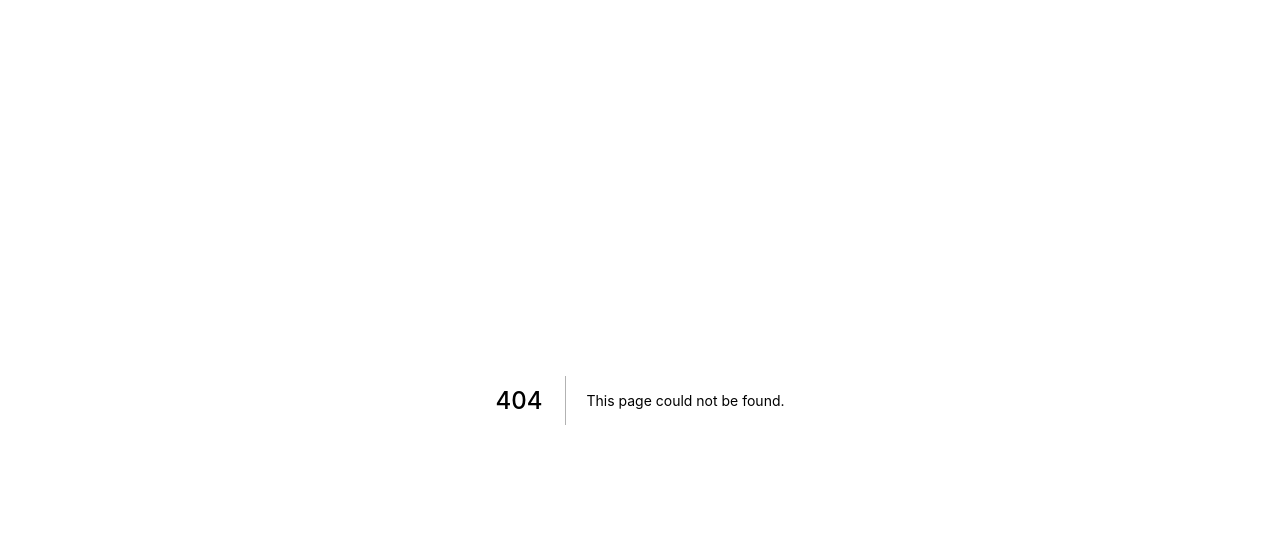
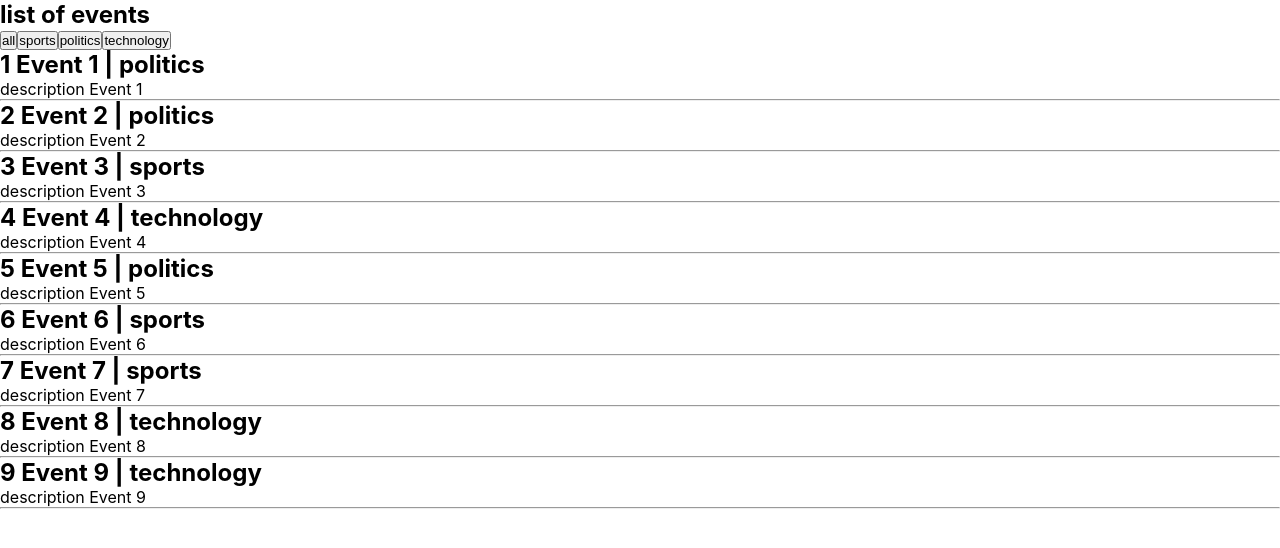
Before and after one commit to armin-bkh/learn-next.js, a Next.js app: page /events in a window 1280 px wide. Before the commit this address had no page. Shown: the top 548 px of the page. Built offline with nearby package versions, Linux system fonts and the light colour scheme; data requests are answered from the project's data file.

Commit message:
combine client-side rendering and pre-rendering SSR for events page

```diff
--- a/database/db.json
+++ b/database/db.json
@@ -1,4 +1,63 @@
 {
+  "events": [
+    {
+      "id": 1,
+      "title": "Event 1",
+      "description": "description Event 1",
+      "category": "politics",
+      "date": "2020"
+    },
+    {
+      "id": 2,
+      "title": "Event 2",
+      "description": "description Event 2",
+      "category": "politics",
+      "date": "2018"
+    },{
+      "id": 3,
+      "title": "Event 3",
+      "description": "description Event 3",
+      "category": "sports",
+      "date": "2020"
+    },{
+      "id": 4,
+      "title": "Event 4",
+      "description": "description Event 4",
+      "category": "technology",
+      "date": "2015"
+    },{
+      "id": 5,
+      "title": "Event 5",
+      "description": "description Event 5",
+      "category": "politics",
+      "date": "2020"
+    },{
+      "id": 6,
+      "title": "Event 6",
+      "description": "description Event 6",
+      "category": "sports",
+      "date": "2021"
+    },{
+      "id": 7,
+      "title": "Event 7",
+      "description": "description Event 7",
+      "category": "sports",
+      "date": "2012"
+    },{
+      "id": 8,
+      "title": "Event 8",
+      "description": "description Event 8",
+      "category": "technology",
+      "date": "2018"
+    },{
+      "id": 9,
+      "title": "Event 9",
+      "description": "description Event 9",
+      "category": "technology",
+      "date": "2020"
+    }
+  ]
+  ,
   "dashboard": {
     "view": 115,
     "posts": 22,
--- /dev/null
+++ b/pages/events.js
@@ -0,0 +1,59 @@
+import { useRouter } from "next/router";
+import { useState } from "react";
+
+export const getServerSideProps = async ({ query }) => {
+  const { category } = query;
+  const queryString = category ? `category=${category}` : "";
+  const data = await (
+    await fetch(`http://localhost:3001/events?${queryString}`)
+  ).json();
+
+  return {
+    props: {
+      events: data,
+    },
+  };
+};
+
+const EventList = ({ events }) => {
+  const [eventList, setEventList] = useState(events);
+  const router = useRouter();
+
+  const filterEventsHandler = async (filter) => {
+    if (filter === "all") {
+      const data = await (await fetch(`http://localhost:3001/events`)).json();
+      router.push(`/events`, undefined, { shallow: true });
+      setEventList(data);
+      return;
+    }
+    const data = await (
+      await fetch(`http://localhost:3001/events?category=${filter}`)
+    ).json();
+    setEventList(data);
+    router.push(`/events?category=${filter}`, undefined, { shallow: true });
+  };
+  return (
+    <section>
+      <h1>list of events</h1>
+      <button onClick={() => filterEventsHandler("all")}>all</button>
+      <button onClick={() => filterEventsHandler("sports")}>sports</button>
+      <button onClick={() => filterEventsHandler("politics")}>politics</button>
+      <button onClick={() => filterEventsHandler("technology")}>
+        technology
+      </button>
+      <ul>
+        {eventList.length ? eventList.map((event) => (
+          <li key={event.id}>
+            <h2>
+              {event.id} {event.title} | {event.category}
+            </h2>
+            <p>{event.description}</p>
+            <hr />
+          </li>
+        )) : <h1>there is no event for this category</h1>}
+      </ul>
+    </section>
+  );
+};
+
+export default EventList;
```
